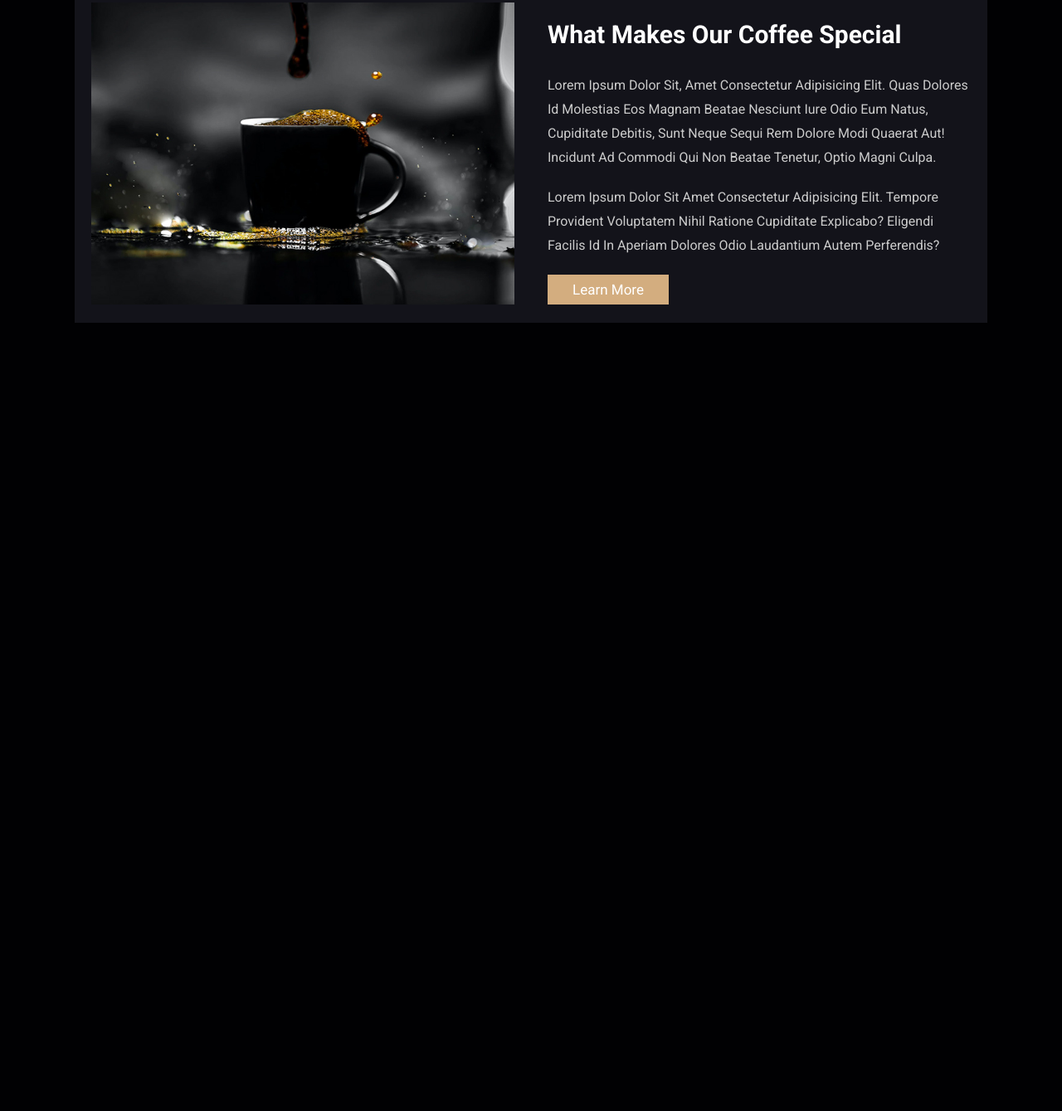
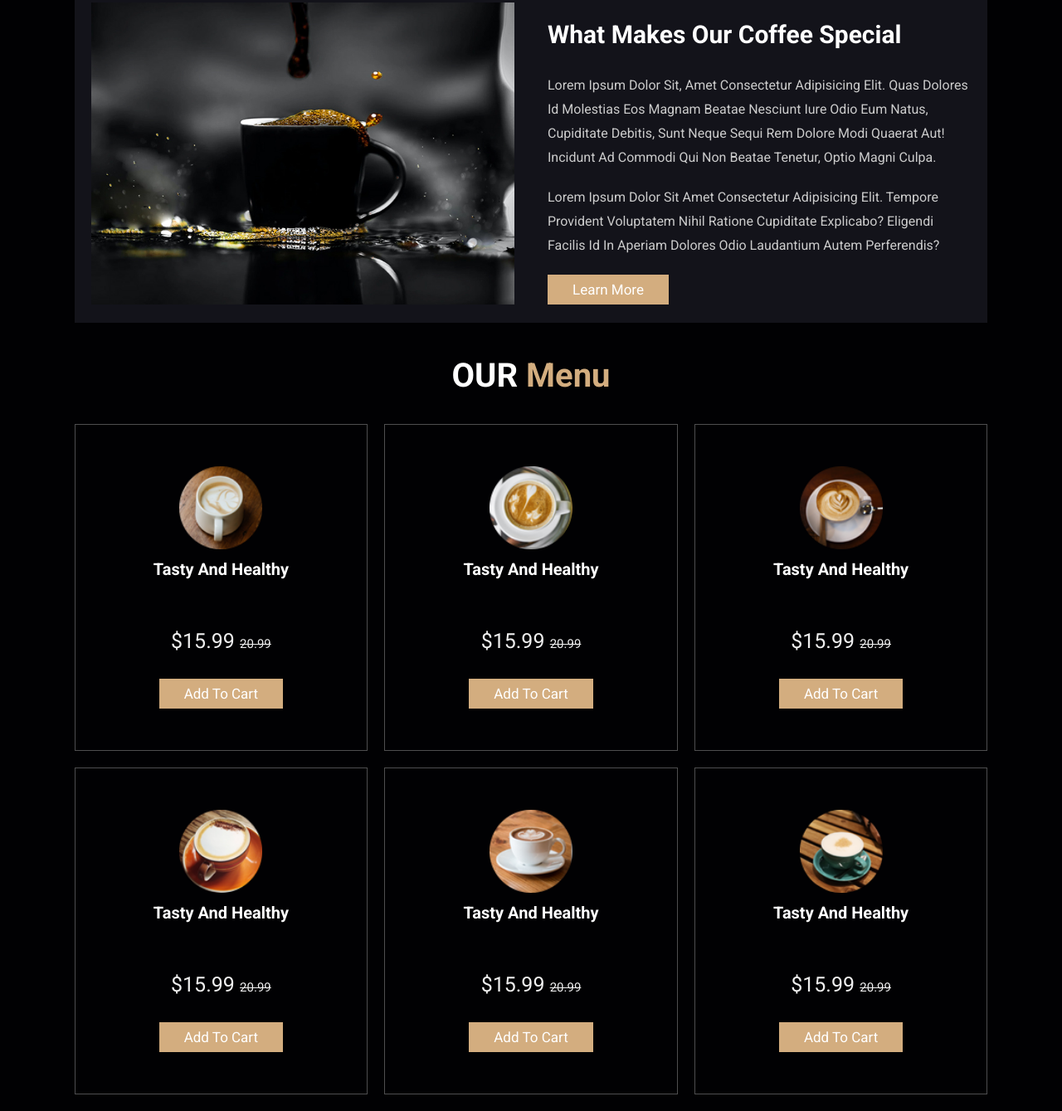
Before and after one commit to Abuu-Mazeedah/youtubeCoffeeWebsite, a plain HTML site: page index.html in a window 1280 px wide. Shown: the part 919-2258 px from the top of the page at 83% size. Before the commit the page ends 1328 px from the top, so only its background shows below. Drawn offline with Linux system fonts and the light colour scheme.

Commit message:
menu section

```diff
--- a/index.html
+++ b/index.html
@@ -104,6 +104,53 @@
 </section>
 <!-- about section ends -->
 
+<!-- menu section starts -->
+    <section class="menu" id="menu">
+        <h1 class="heading">our <span>menu </span></h1>
+        <div class="box-container">
+            <div class="box">
+                <img src="images/menu-1.png" alt="" srcset="">
+                <h3>tasty and healthy</h3>
+                <div class="price">$15.99 <span>20.99</span></div>
+                <a href="#" class="btn">add to cart</a>
+            </div>
+            <div class="box">
+                <img src="images/menu-2.png" alt="" srcset="">
+                <h3>tasty and healthy</h3>
+                <div class="price">$15.99 <span>20.99</span></div>
+                <a href="#" class="btn">add to cart</a>
+            </div>
+            <div class="box">
+                <img src="images/menu-3.png" alt="" srcset="">
+                <h3>tasty and healthy</h3>
+                <div class="price">$15.99 <span>20.99</span></div>
+                <a href="#" class="btn">add to cart</a>
+            </div>
+            <div class="box">
+                <img src="images/menu-4.png" alt="" srcset="">
+                <h3>tasty and healthy</h3>
+                <div class="price">$15.99 <span>20.99</span></div>
+                <a href="#" class="btn">add to cart</a>
+            </div>
+            <div class="box">
+                <img src="images/menu-5.png" alt="" srcset="">
+                <h3>tasty and healthy</h3>
+                <div class="price">$15.99 <span>20.99</span></div>
+                <a href="#" class="btn">add to cart</a>
+            </div>
+            <div class="box">
+                <img src="images/menu-6.png" alt="" srcset="">
+                <h3>tasty and healthy</h3>
+                <div class="price">$15.99 <span>20.99</span></div>
+                <a href="#" class="btn">add to cart</a>
+            </div>
+        </div>
+    </section>
+<!-- menu section ends -->
+<!-- product section starts -->
+
+<!-- product section ends -->
+
 
 
 
--- a/style.css
+++ b/style.css
@@ -236,6 +236,34 @@ color: var(--main-color);
     padding: 1rem 0;
     line-height: 1.8;
 }
+.menu .box-container{
+    display: grid;
+    grid-template-columns:repeat(auto-fit, minmax(30rem, 1fr));
+    gap: 2rem;
+}
+.menu .box-container .box{
+    text-align: center;
+    border:var(--border);
+    padding: 5rem;
+}
+.menu .box-container .box img{
+    height: 10rem;
+}
+.menu .box-container .box h3{
+    color: #fff;
+    font-size: 2rem;
+    padding: 1rem 0;
+}
+.menu .box-container .box .price{
+    color: #eee;
+    height: 10rem;
+    font-size: 2.5rem;
+    padding: 5rem 0;
+}
+.menu .box-container .box .price span{
+    text-decoration: line-through;
+    font-size:1.5rem
+}
 
 
 
```
